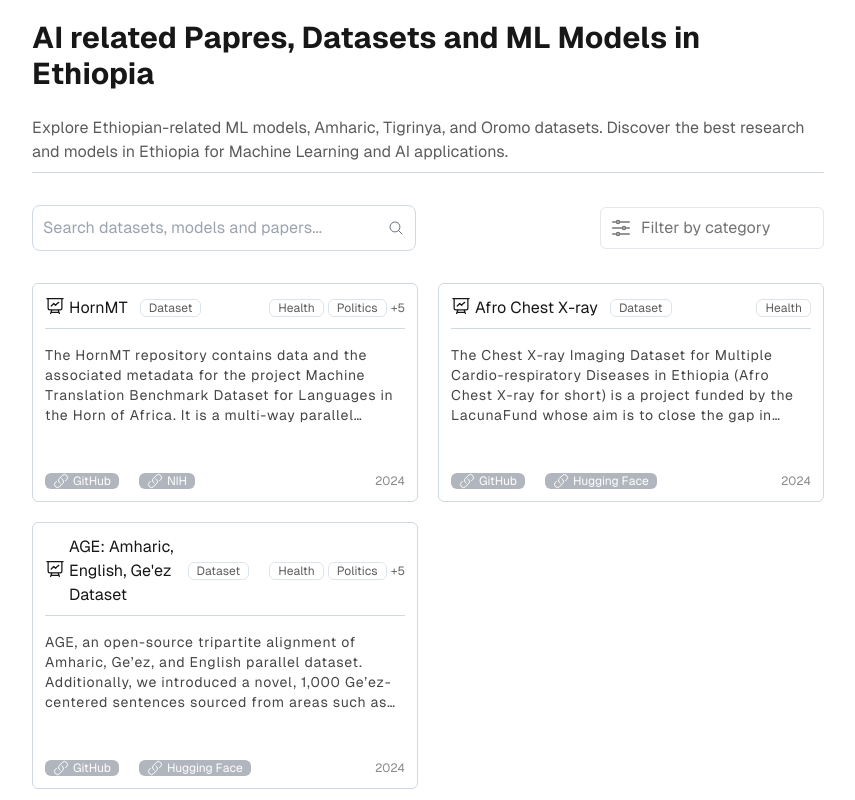
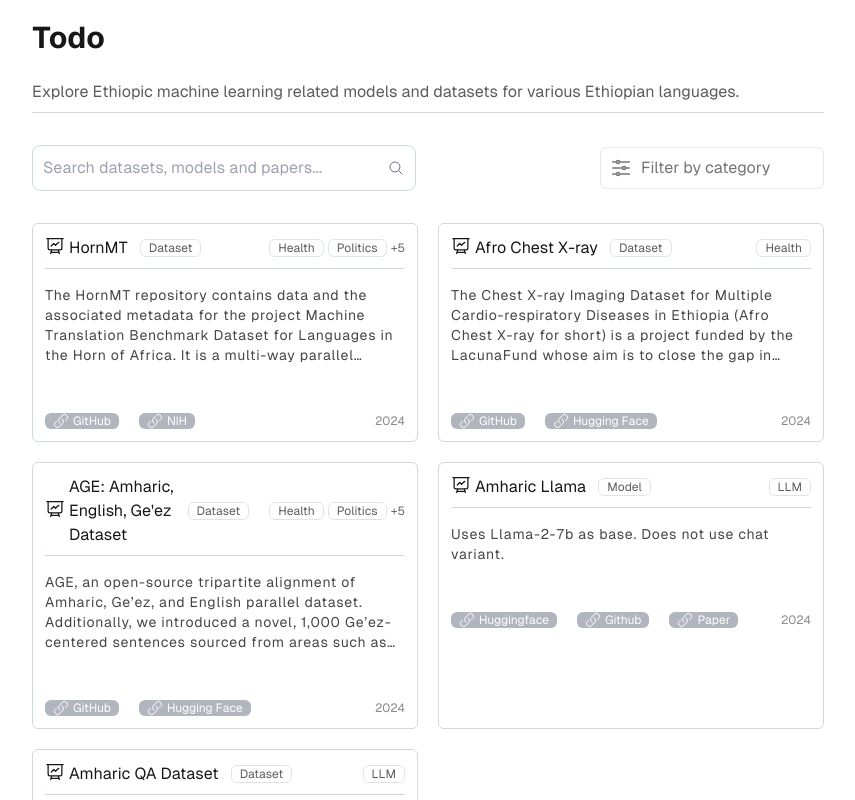
Before and after one commit to NegasiHaile/ethioai-hub, a Next.js app: page /models-hub/ in a window 1280 px wide. Shown: the top 800 px of the page, without its empty margins (212-1067 px from the left). Built offline with nearby package versions, Linux system fonts and the light colour scheme.

Commit message:
add more data

```diff
--- a/src/app/page.tsx
+++ b/src/app/page.tsx
@@ -5,12 +5,10 @@ export default function Home() {
     <div className="w-full sm:w-[90%] md:w-[85] lg:w-[80%] xl:w-[65%] p-5 space-y-5 font-[family-name:var(--font-geist-sans)]">
       <div className="w-full pb-2 border-b text-start">
         <p className="w-full font-bold text-3xl">
-          AI related Papres, Datasets and ML Models in Ethiopia
+          Todo
         </p>
         <p className="mt-6 opacity-70">
-          Explore Ethiopian-related ML models, Amharic, Tigrinya, and Oromo
-          datasets. Discover the best research and models in Ethiopia for
-          Machine Learning and AI applications.
+          Explore Ethiopic machine learning related models and datasets for various Ethiopian languages.
         </p>
       </div>
 
--- a/src/data/projects.ts
+++ b/src/data/projects.ts
@@ -61,7 +61,7 @@ export const projects = [
   {
     id: 3,
     title: "AGE: Amharic, English, Ge'ez Dataset",
-    languages_used: ["Python", "pydicom", "dicom2jpg"], // Languages and libraries used
+    languages_used: ["geez", "machine translation", "nlp"], // Languages and libraries used
     creator: ["Henok Biadglign Ademtew", "Mikiyas Girma Birbo"], // Who created the project
     description: `AGE, an open-source tripartite alignment of Amharic, Ge’ez, and English parallel dataset. Additionally, we introduced a novel, 1,000 Ge’ez-centered sentences sourced from areas such as news and novels.`,
     featured: true, // true/false
@@ -92,4 +92,67 @@ export const projects = [
     content: "Dataset",
   },
 
+  {
+    id: 4,
+    title: "Amharic Llama",
+    languages_used: ["LLM", "Llama"], // Languages and libraries used
+    creator: ["Michael Andersland"], // Who created the project
+    description: `Uses Llama-2-7b as base. Does not use chat variant.`,
+    featured: true,
+    domain: [
+      "LLM",
+    ],
+    category: ["Model"], // Dataset, Model, Paper
+    field: "NLP", // Computer Vision, NLP ...
+    links: [
+      {
+        id: 1,
+        name: "Huggingface",
+        link: "https://huggingface.co/iocuydi/llama-2-amharic-3784m",
+      },
+      {
+        id: 2,
+        name: "Github",
+        link: "https://github.com/iocuydi/amharic-llama-llava",
+      },
+      {
+        id: 3,
+        name: "Paper",
+        link: "https://arxiv.org/abs/2403.06354",
+      },
+    ],
+    year: "2024", // The year that the project published
+    content: "Model",
+  },
+
+
+  {
+    id: 5,
+    title: "Amharic QA Dataset",
+    languages_used: ["QA", "Dataset"], // Languages and libraries used
+    creator: ["Tilahun Abedissa§, Ricardo Usbeck, Yaregal Assabie"], // Who created the project
+    description: `Amharic Question Answering Dataset (Amh-QuAD). 2,628 question-answer pairs from over 378 Amharic Wikipedia articles.`,
+    featured: true,
+    domain: [
+      "LLM",
+    ],
+    category: ["Dataset"], // Dataset, Model, Paper
+    field: "NLP", // Computer Vision, NLP ...
+    links: [
+
+      {
+        id: 1,
+        name: "Github",
+        link: "https://github.com/semantic-systems/amharic-qa",
+      },
+      {
+        id: 2,
+        name: "Paper",
+        link: "https://arxiv.org/pdf/2303.03290",
+      },
+    ],
+    year: "2024", // The year that the project published
+    content: "Model",
+  },
+
 ];
```
Also changed, not shown: 1 other file (tests, documents, lock files or other folders).
